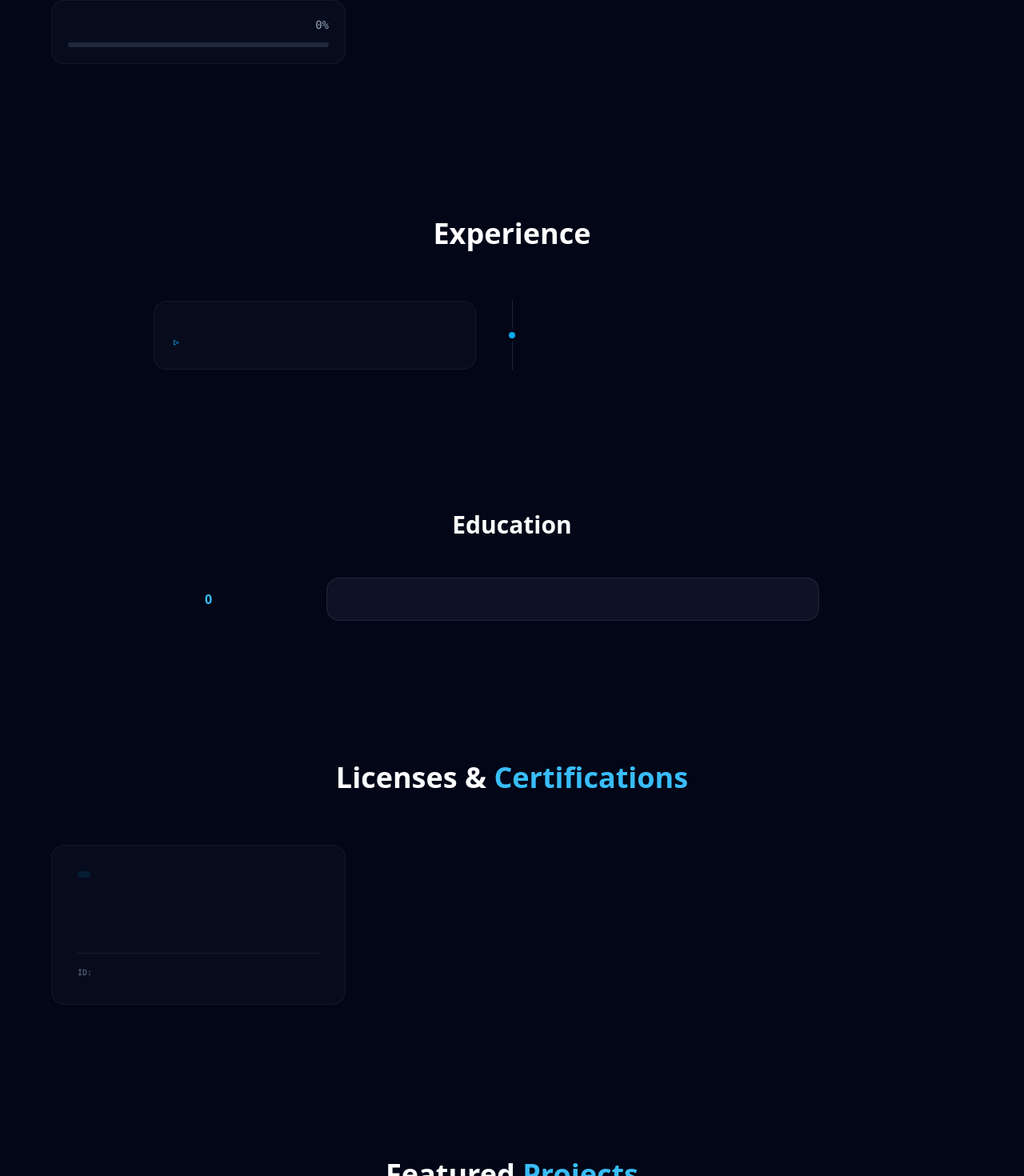
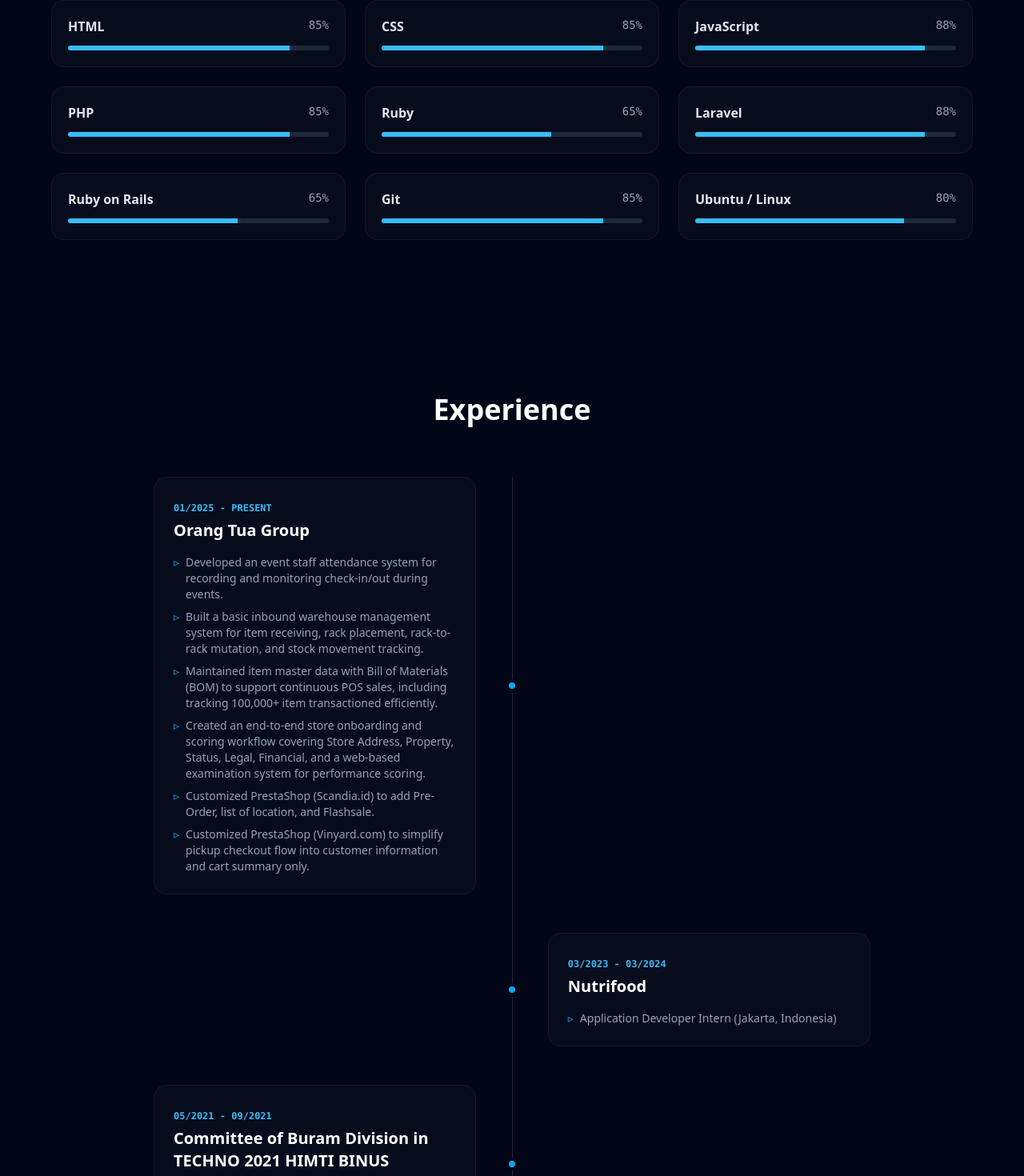
Before and after one commit to fabian832/portfolio-website, a React (Vite) app: page / in a window 1280 px wide. Shown: the part 1000-2470 px from the top of the page at 80% size. Built offline with nearby package versions, Linux system fonts and the light colour scheme.

Commit message:
fix : data from linkedin

```diff
--- a/src/components/Education.tsx
+++ b/src/components/Education.tsx
@@ -1,5 +1,5 @@
 import { motion } from "framer-motion";
-import {educations} from "../data/educations";
+import {educations} from "../data/data";
 
 export default function Education() {
   return (
--- a/src/components/Experience.tsx
+++ b/src/components/Experience.tsx
@@ -1,5 +1,5 @@
 import { motion } from "framer-motion";
-import {experiences} from "../data/experiences";
+import {experiences} from "../data/data";
 
 export default function Experience() {
   return (
--- a/src/components/Licenses.tsx
+++ b/src/components/Licenses.tsx
@@ -1,6 +1,6 @@
 import { motion } from "framer-motion";
 import { fadeUp, staggerContainer } from "../lib/animations";
-import { licenses } from "../data/licenses"; // Import the new object array
+import { licenses } from "../data/data"; // Import the new object array
 
 export default function Licenses() {
   return (
--- a/src/components/Projects.tsx
+++ b/src/components/Projects.tsx
@@ -1,6 +1,6 @@
 import { motion } from "framer-motion";
 import { fadeUp, staggerContainer, scaleIn } from "../lib/animations";
-import {projects} from "../data/projects";
+import {projects} from "../data/data";
 
 export default function Projects() {
   return (
--- a/src/components/Skills.tsx
+++ b/src/components/Skills.tsx
@@ -1,5 +1,5 @@
 import { motion } from "framer-motion";
-import {skills} from "../data/skills";
+import {skills} from "../data/data";
 
 export default function Skills() {
   return (
--- /dev/null
+++ b/src/data/data.ts
@@ -0,0 +1,107 @@
+export const educations = [
+  {
+    school: "BINUS University",
+    year: "2020 - 2024",
+    desc: "Bachelor's degree, Computer Science",
+  },
+];
+
+
+export const experiences = [
+  {
+    company: "Orang Tua Group",
+    year: "01/2025 - Present",
+    tasks: [
+      "Developed an event staff attendance system for recording and monitoring check-in/out during events.",
+      "Built a basic inbound warehouse management system for item receiving, rack placement, rack-to-rack mutation, and stock movement tracking.",
+      "Maintained item master data with Bill of Materials (BOM) to support continuous POS sales, including tracking 100,000+ item transactioned efficiently.",
+      "Created an end-to-end store onboarding and scoring workflow covering Store Address, Property, Status, Legal, Financial, and a web-based examination system for performance scoring.",
+      "Customized PrestaShop (Scandia.id) to add Pre-Order, list of location, and Flashsale.",
+      "Customized PrestaShop (Vinyard.com) to simplify pickup checkout flow into customer information and cart summary only.",
+    ],
+  },
+  {
+    company: "Nutrifood",
+    year: "03/2023 - 03/2024",
+    tasks: ["Application Developer Intern (Jakarta, Indonesia)"],
+  },
+  {
+    company: "Committee of Buram Division in TECHNO 2021 HIMTI BINUS University",
+    year: "05/2021 - 09/2021",
+    tasks: ["Committee of Buram Division in TECHNO 2021"],
+  },
+  {
+    company: 'Coordinator of Design Division in HIMTI WORKSHOP "Protect Our Website" HIMTI BINUS University',
+    year: "05/2021 - 06/2021",
+    tasks: ['Coordinator of Design Division in HIMTI WORKSHOP "Protect Our Website"'],
+  },
+  {
+    company: "Coordinator of Design Division in Company Visit HIMTI x DKATALIS HIMTI BINUS University",
+    year: "04/2021 - 05/2021",
+    tasks: ["Coordinator of Design Division in Company Visit HIMTI x DKATALIS"],
+  },
+  {
+    company: "Activist in Programming Class Division HIMTI BINUS University",
+    year: "03/2021 - 01/2023",
+    tasks: ["Activist in Programming Class Division"],
+  },
+];
+
+export const licenses = [
+  {
+    title: "HTML & CSS Fundamental to design website",
+    year: "",
+    issuer: "Progate",
+    credentialId: "",
+    desc: "",
+  },
+  {
+    title: "SQL fundamentals about basic of database manipulation",
+    year: "",
+    issuer: "Progate",
+    credentialId: "",
+    desc: "",
+  },
+  {
+    title: "Python fundamentals for software development",
+    year: "",
+    issuer: "Progate",
+    credentialId: "",
+    desc: "",
+  },
+];
+
+export const projects = [
+  {
+    title: "Event Attendance System for SPF at WOLU",
+    desc: "System for recording and monitoring check-in/out during events specifically.",
+  },
+  {
+    title: "Inbound Warehouse System at Orang Tua Group Retail Team",
+    desc: "Item receiving, rack placement, mutation, and stock tracking system.",
+  },
+  {
+    title: "Store Onboarding & Scoring System at Orang Tua Group Retail Team",
+    desc: "End-to-end workflow for store validation, legal, financial, and scoring.",
+  },
+  {
+    title: "PrestaShop Pre-Order Feature (Scandia.id)",
+    desc: "Added pre-order, flashsale, and list of location support (Scandia.id).",
+  },
+  {
+    title: "PrestaShop Checkout Simplification (Vinyard.com)",
+    desc: "Simplified checkout flow for pickup orders (Vinyard.com). User that want to pickup, don't need to input their address. So, the modification purpose is removes address input for customer that need to choose pickup as their delivery option.",
+  },
+];
+
+export const skills = [
+  { name: "HTML", level: 85 },
+  { name: "CSS", level: 85 },
+  { name: "JavaScript", level: 88 },
+  { name: "PHP", level: 85 },
+  { name: "Ruby", level: 65 },
+  { name: "Laravel", level: 88 },
+  { name: "Ruby on Rails", level: 65 },
+  { name: "Git", level: 85 },
+  { name: "Ubuntu / Linux", level: 80 },
+];
--- a/src/data/educations.ts
+++ /dev/null
@@ -1,5 +0,0 @@
-export const educations = [
-{school:"",year:"0",desc:""},
-// {school:"Bachelor Computer Science",year:"2018 - 2022",desc:"University Name"},
-// {school:"High School",year:"2015 - 2018",desc:"Science Major"},
-];
--- a/src/data/experiences.ts
+++ /dev/null
@@ -1,5 +0,0 @@
-export const experiences = [
-    {company:"",year:"",tasks:[""]},
-    // {company:"Company A",year:"2022 - Present",tasks:["Working on website A","Maintain data"]},
-    // {company:"Company B",year:"2020 - 2022",tasks:["Website B","Website C"]},
-];
--- a/src/data/licenses.ts
+++ /dev/null
@@ -1,31 +0,0 @@
-// src/data/licenses.ts
-export const licenses = [
-//   {
-//     title: "Laravel Certified Developer",
-//     year: "2024",
-//     issuer: "Laravel LLC",
-//     credentialId: "LAR-7721-09",
-//     desc: "Expertise in Eloquent ORM, service providers, and secure API development."
-//   },
-//   {
-//     title: "Docker Associate",
-//     year: "2023",
-//     issuer: "Docker Inc.",
-//     credentialId: "DCA-9920-BC",
-//     desc: "Proficiency in container orchestration, image optimization, and multi-stage builds."
-//   },
-//   {
-//     title: "AWS Solutions Architect",
-//     year: "2023",
-//     issuer: "Amazon Web Services",
-//     credentialId: "AWS-ARCH-552",
-//     desc: "Designing resilient, high-availability distributed systems on AWS cloud."
-//   },
-  {
-    title: "",
-    year: "",
-    issuer: "",
-    credentialId: "",
-    desc: ""
-  }
-];
--- a/src/data/projects.ts
+++ /dev/null
@@ -1,6 +0,0 @@
-export const projects = [
-    { title: "", desc: "" },
-    // { title: "E-Grocery", desc: "Ordering & POS" },
-    // { title: "Warehouse", desc: "Stock Tracking" },
-    // { title: "Attendance", desc: "QR System" }
-];
--- a/src/data/skills.ts
+++ /dev/null
@@ -1,8 +0,0 @@
-export const skills = [
-    { name: "", level: 0 },
-    // { name: "JavaScript", level: 90 },
-    // { name: "React", level: 85 },
-    // { name: "Laravel", level: 88 },
-    // { name: "Node.js", level: 80 },
-    // { name: "Docker", level: 70 }
-];
```
